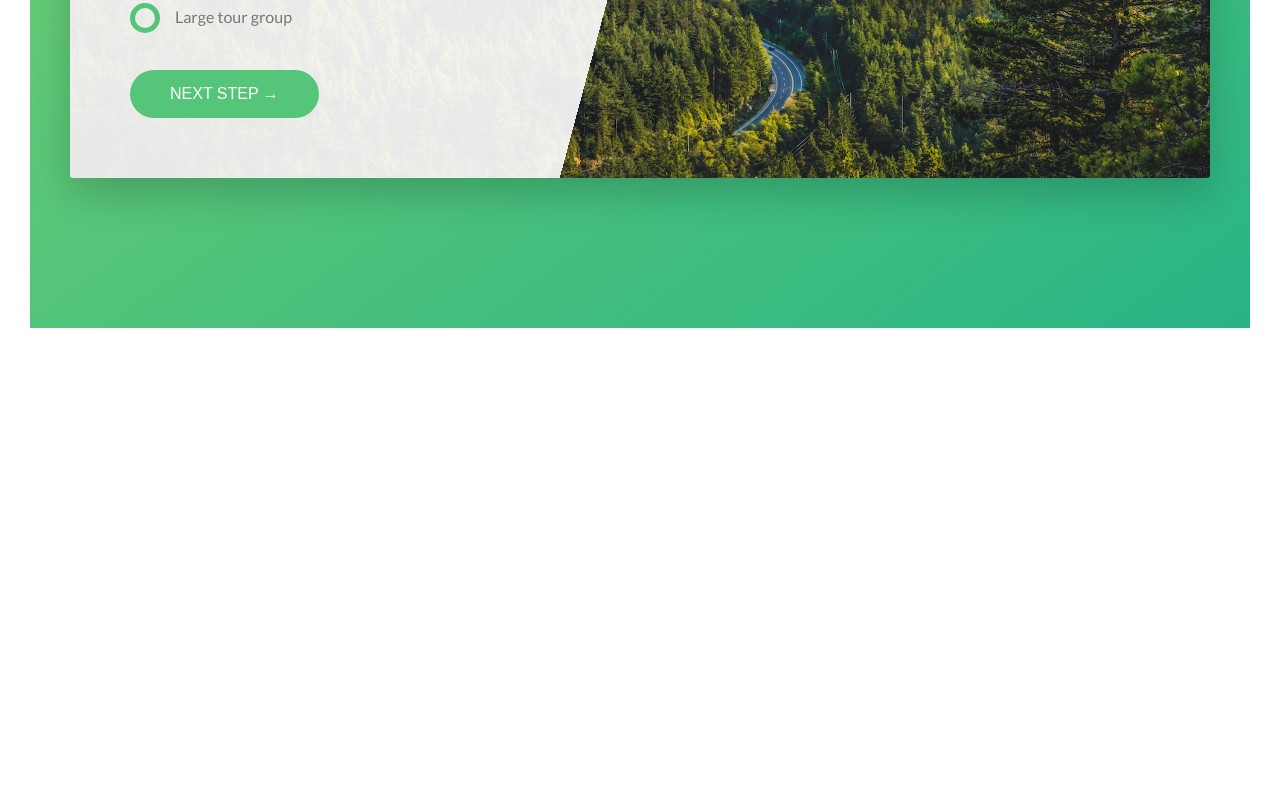
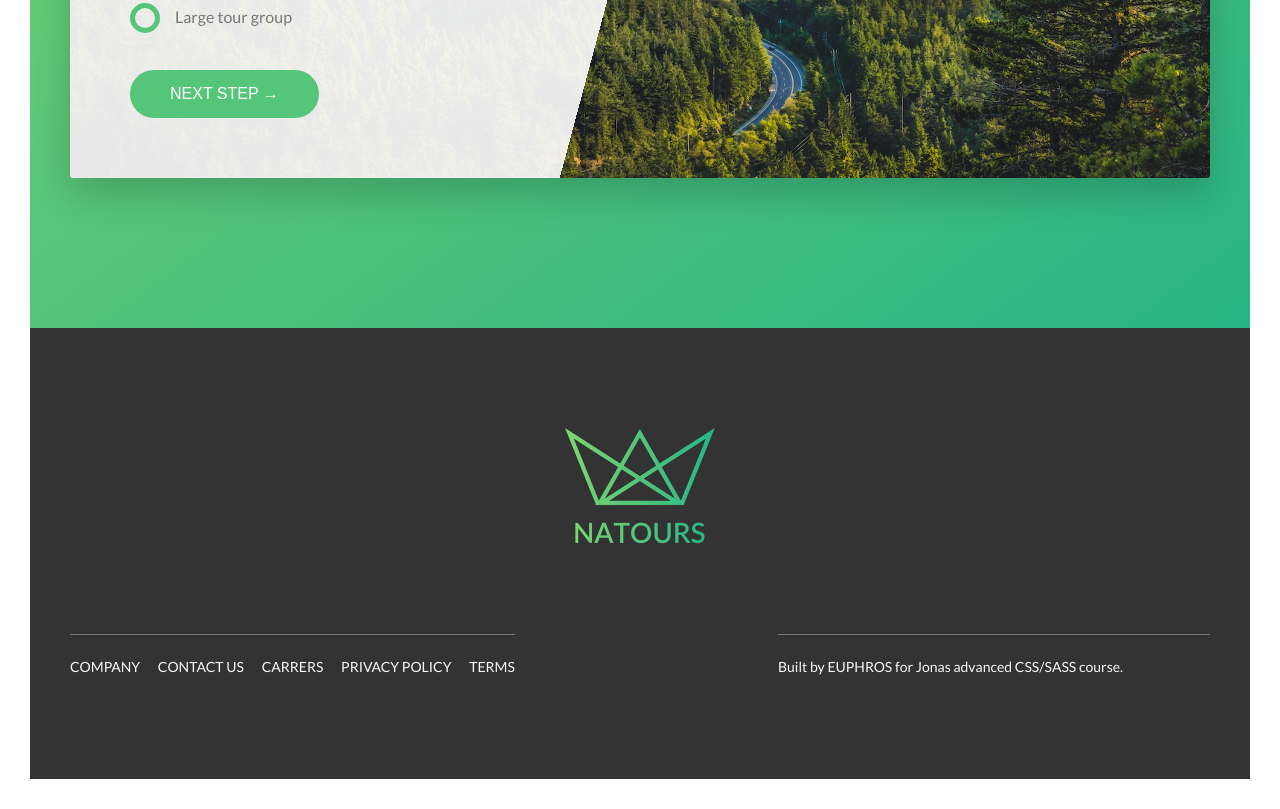
Before and after one commit to euphroshub/natour, a website: page index.html in a window 1280 px wide. Shown: the part 5007-5816 px from the top of the page. Before the commit the page ends 5365 px from the top, so only its background shows below. Drawn offline with Linux system fonts and the light colour scheme.

Commit message:
footer done

```diff
--- a/index.html
+++ b/index.html
@@ -321,6 +321,33 @@
 
 </main>
 
+<footer class="footer">
+    <div class="footer__logo-box">
+        <img src="img/logo-green-2x.png" alt="Full Logo" class="footer__logo">
+    </div>
+    <div class="row">
+        <div class="col-1-of-2">
+            <div class="footer__navigation">
+                <ul class="footer__list">
+                    <li class="footer__item"><a href="#" class="footer__link">Company</a></li>
+                    <li class="footer__item"><a href="#" class="footer__link">Contact us</a></li>
+                    <li class="footer__item"><a href="#" class="footer__link">Carrers</a></li>
+                    <li class="footer__item"><a href="#" class="footer__link">Privacy policy</a></li>
+                    <li class="footer__item"><a href="#" class="footer__link">Terms</a></li>
+                </ul>
+            </div>
+        </div>
+        <div class="col-1-of-2">
+            <p class="footer__copyright">
+                Built by <a href="#" class="footer__link">euphros</a> for Jonas advanced CSS/SASS course.
+            </p>
+        </div>
+    </div>
+</footer>
+
+
+
+
 <!--
 <section class="grid-test">
 
--- a/sass/abstract/_variables.scss
+++ b/sass/abstract/_variables.scss
@@ -13,6 +13,7 @@ $color-tertiary-dark: #5643fa;
 $color-grey-light-1: #f7f7f7;
 $color-grey-light-2: #eee;
 $color-grey-dark-2: #999;
+$color-grey-dark-3: #333;
 
 $color-grey-dark: #777;
 $color-white: #fff;
--- /dev/null
+++ b/sass/layout/_footer.scss
@@ -0,0 +1,60 @@
+.footer {
+    background-color:$color-grey-dark-3;
+    padding: 10rem 0;
+    font-size: 1.4rem;
+    color: $color-grey-light-1;
+
+    &__logo-box {
+        text-align: center;
+        margin-bottom: 8rem;
+    }
+
+    &__logo {
+        width: 15rem;
+        height: auto;
+    }
+
+    &__navigation {
+        border-top: 1px solid $color-grey-dark;
+        padding-top: 2rem;
+        display: inline-block;
+    }
+
+    &__list {
+        list-style: none;
+    }
+
+    &__item {
+        display: inline-block;
+
+        &:not(:last-child) {
+            margin-right: 1.5rem;
+        }
+    }
+
+    &__link {
+        &:link,
+        &:visited {
+            color: $color-grey-light-1;
+            background-color: $color-grey-dark-3;
+            text-decoration: none;
+            text-transform: uppercase;
+            display: inline-block;
+            transition: all .2s;
+        }
+
+        &:hover,
+        &:active {
+            color: $color-primary;
+            box-shadow: 0 1rem 2 rem rgba($color-black, .4);
+            transform: rotate(5deg) scale(1.3);
+        }
+    }
+
+    &__copyright {
+        border-top: 1px solid $color-grey-dark;
+        padding-top: 2rem;
+        width: 80%;
+        float: right;
+    }
+}
--- a/sass/main.scss
+++ b/sass/main.scss
@@ -20,5 +20,6 @@
 
 @import "layout/grid";
 @import "layout/header";
+@import "layout/footer";
 
 @import "pages/home";
```
Also changed, not shown: css/style.css. Lines whose indentation alone changed are shown as unchanged.
